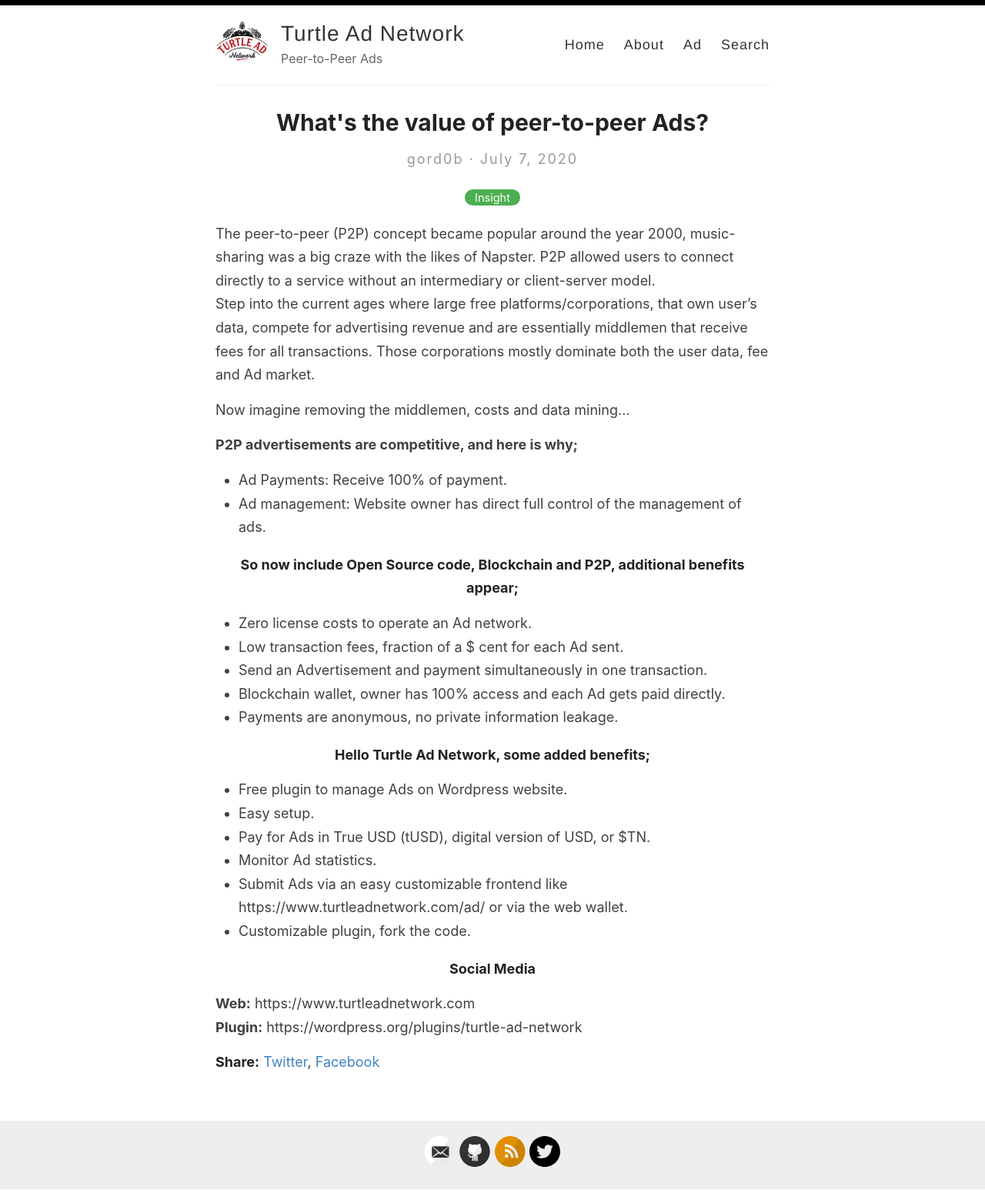
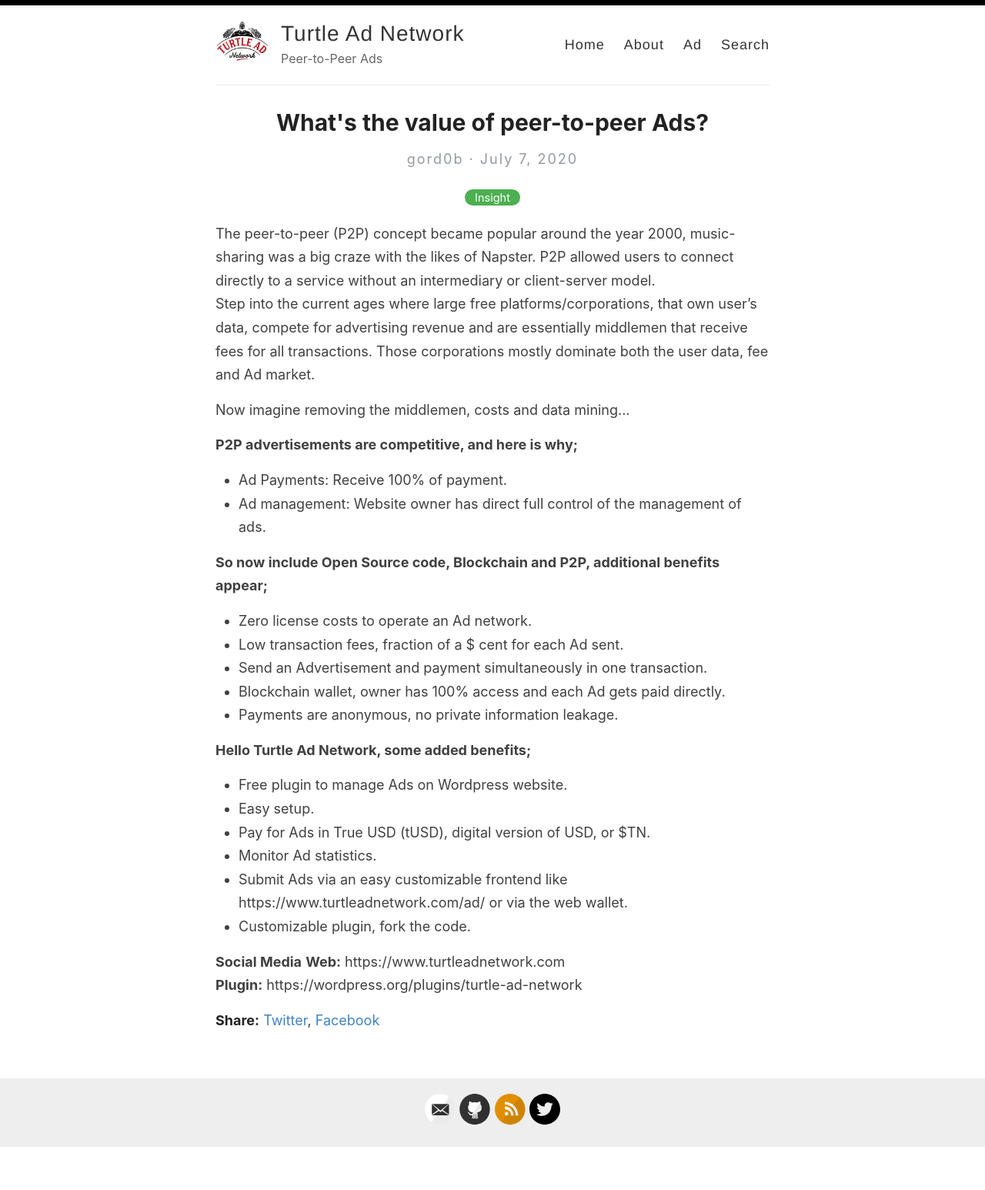
Before and after one commit to TurtleAdNetwork/TurtleAdNetwork.github.io, a Jekyll site: the page built from _posts/2020-07-07-whats-the-value-of-peertopeer-ads.md, in a window 1280 px wide. Shown: the whole page at 77% size. Built offline with Jekyll 4.4.1, drawn with Linux system fonts in a browser that asks for light colours; after the commit the page ends 1491 px from its top, so only the background shows below that.

```diff
--- a/_posts/2020-07-07-whats-the-value-of-peertopeer-ads.md
+++ b/_posts/2020-07-07-whats-the-value-of-peertopeer-ads.md
@@ -2,7 +2,7 @@
 layout: post
 title:  What's the value of peer-to-peer Ads?
 categories: [Insight]
-excerpt: Great question! Let's look into the value proposition of P2P Ads.
+excerpt: #### Great question! Let's look into the value proposition of P2P Ads.
 ---
 The peer-to-peer (P2P) concept became popular around the year 2000, music-sharing was a big craze with the likes of Napster. P2P allowed users to connect directly to a service without an intermediary or client-server model. <br>
 Step into the current ages where large free platforms/corporations, that own user’s data, compete for advertising revenue and are essentially middlemen that receive fees for all transactions. Those corporations mostly dominate both the user data, fee and Ad market.<br>
@@ -13,14 +13,14 @@ Now imagine removing the middlemen, costs and data mining… <br>
 -	Ad Payments: Receive 100% of payment.
 -	Ad management: Website owner has direct full control of the management of ads.<br>
 
-#### So now include Open Source code, Blockchain and P2P, additional benefits appear;
+**So now include Open Source code, Blockchain and P2P, additional benefits appear;**
 -	Zero license costs to operate an Ad network.
 -	Low transaction fees, fraction of a $ cent for each Ad sent.
 -	Send an Advertisement and payment simultaneously in one transaction.
 -	Blockchain wallet, owner has 100% access and each Ad gets paid directly.
 -	Payments are anonymous, no private information leakage.
 
-#### Hello Turtle Ad Network, some added benefits; <br>
+**Hello Turtle Ad Network, some added benefits;** <br>
 -	Free plugin to manage Ads on Wordpress website.
 -	Easy setup.
 -	Pay for Ads in True USD (tUSD), digital version of USD, or $TN.
@@ -28,6 +28,6 @@ Now imagine removing the middlemen, costs and data mining… <br>
 -	Submit Ads via an easy customizable frontend like https://www.turtleadnetwork.com/ad/ or via the web wallet.
 -	Customizable plugin, fork the code.
 
-#### Social Media
+**Social Media**
 **Web:** https://www.turtleadnetwork.com <br>
 **Plugin:** https://wordpress.org/plugins/turtle-ad-network
```
